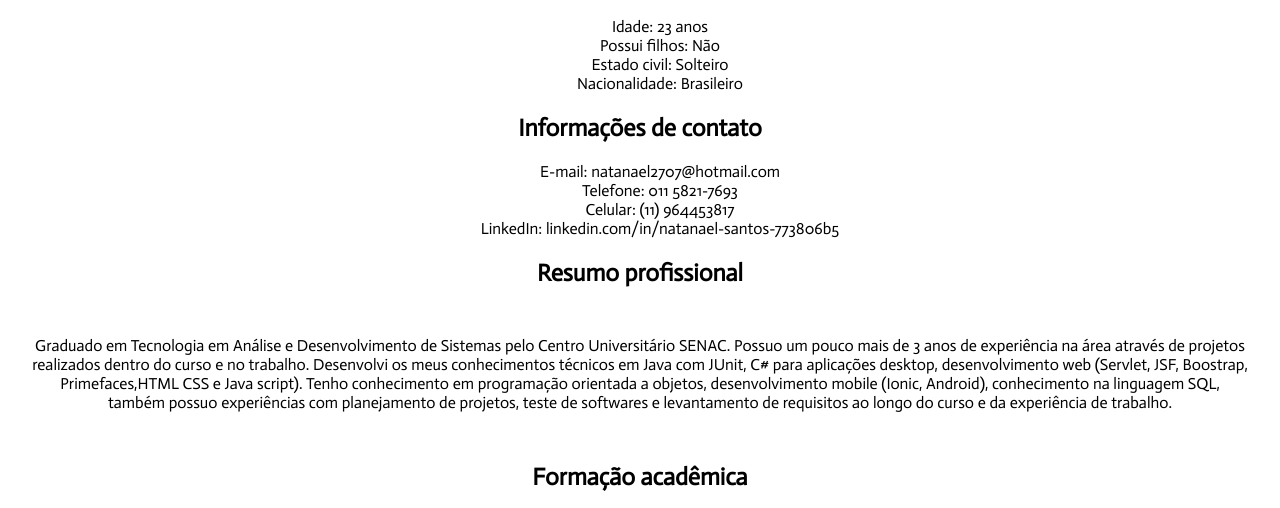
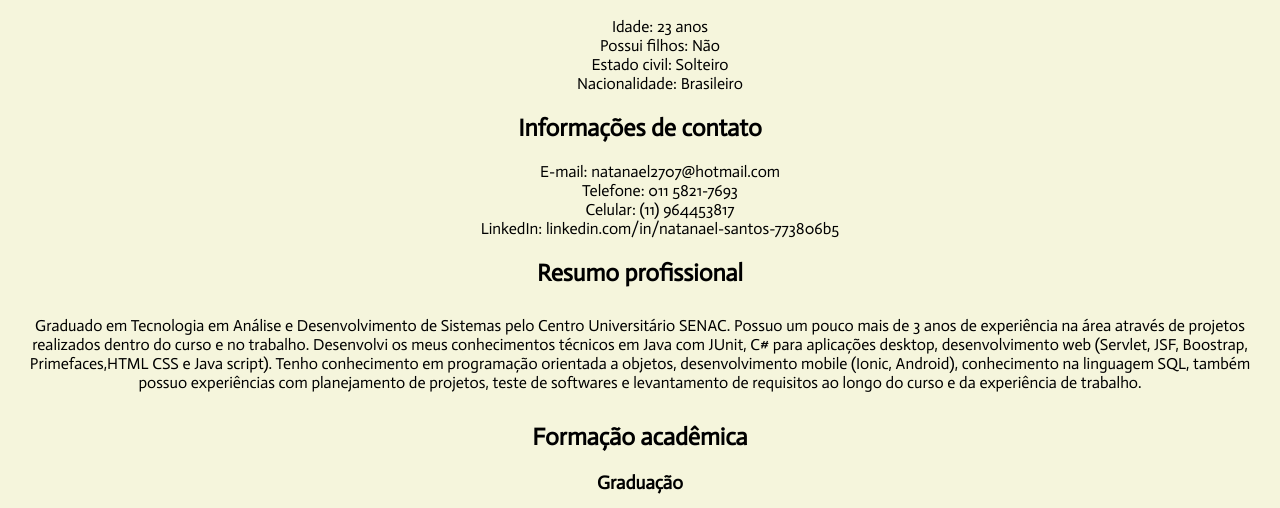
Before and after one commit to Natanaelsousa/curriculo_web, a plain HTML site: page index.html in a window 1280 px wide. Shown: the part 287-795 px from the top of the page. Drawn offline with Linux system fonts and the light colour scheme.

Commit message:
commit de ajuste no curriculo web

```diff
--- a/assets/css/estilo.css
+++ b/assets/css/estilo.css
@@ -4,6 +4,7 @@ body{
 
     font-family: 'Actor', sans-serif;
     margin: 0%;
+    background-color: beige;
 }
 .menu li{
     list-style: none;
@@ -52,5 +53,5 @@ footer{
 }
 
 .corpo-curriculo p{
-    padding: 30px;
+    padding: 10px;
 }
```
Also changed, not shown: index.html (+0 -1 lines).
